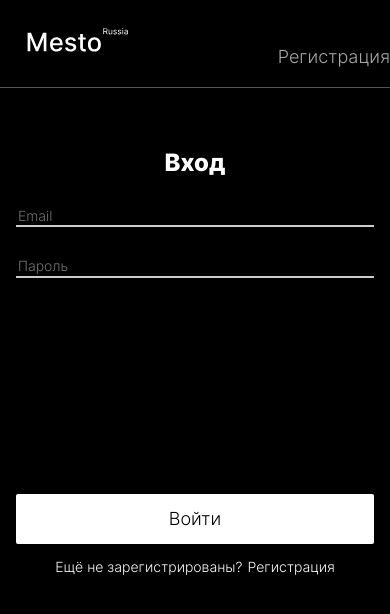
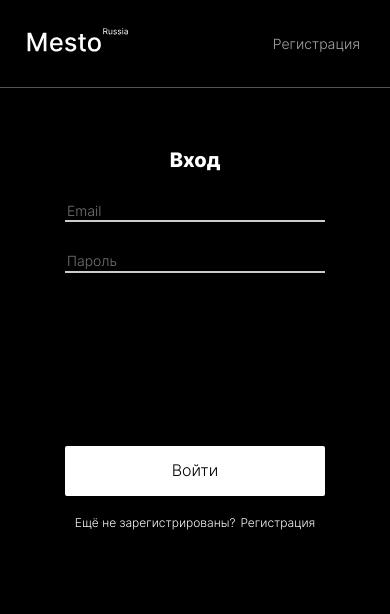
Before and after one commit to AliaksandraI/react-mesto-auth, a React (Create React App) app: page /signin in a window 390 px wide. Shown: the top 614 px of the page. Built offline with nearby package versions, Linux system fonts and the light colour scheme.

Commit message:
total draft is ready

```diff
--- a/src/blocks/header/header.css
+++ b/src/blocks/header/header.css
@@ -13,7 +13,7 @@
 .header__menu-container{
     display: flex;
     flex-direction: row;
-    align-items: center;
+    padding-top: 8px;
 }
 .header__user{
     font-family: 'Inter','Arial', 'Helvetica', sans-serif;
@@ -51,4 +51,18 @@
         padding-top: 28px;
         padding-left: 27px;
     }
+
+    .header__menu-container{
+        margin-right: 30px;
+    }
+
 }
+
+@media screen and (max-width: 425px) {
+    .header__user{
+        font-size: 14px;
+    }
+    .header__menu{
+        font-size: 14px;
+    }
+}
--- a/src/blocks/login/login.css
+++ b/src/blocks/login/login.css
@@ -21,7 +21,6 @@
   color: #FFFFFF;
   text-align: center;
   margin: 0;
-
 }
 .login__input {
   font-family: 'Inter','Arial', 'Helvetica', sans-serif;
@@ -91,3 +90,26 @@
 .login__footer-link :hover {
   opacity: 0.6;
 }
+
+
+@media screen and (max-width: 425px)  {
+  .login__form {
+    max-width: 260px;
+  }
+  .login__submit-button{
+    width: 260px;
+    font-size: 16px;
+    line-height: 19px;
+    margin: 173px 0 20px;
+  }
+  .login__title{
+    font-size: 20px;
+    line-height: 24px;
+  }
+  .login__footer-title {
+    font-size: 12px;
+  }
+  .login__footer-link {
+    font-size: 12px;
+  }
+}
--- a/src/blocks/popup/__close-button/popup__close-button.css
+++ b/src/blocks/popup/__close-button/popup__close-button.css
@@ -20,8 +20,7 @@
     .popup__close-button {
         width: 32px;
         height: 32px;
-        top: -27px;
-        right: -27px;
+        right: 127px;
         overflow: hidden;
         object-position: center;
     }
--- a/src/blocks/popup/popup.css
+++ b/src/blocks/popup/popup.css
@@ -41,3 +41,18 @@
     max-width: 358px;
     text-align: center;
 }
+
+
+@media screen and (max-width: 530px) {
+    .popup__registration-form{
+        min-height: 280px;
+        max-width: 280px;
+        margin-top: 130px;
+    }
+
+    .popup__registration-title{
+        font-size: 20px;
+        margin-bottom: 50px;
+    }
+
+}
--- a/src/components/App.js
+++ b/src/components/App.js
@@ -42,7 +42,7 @@ class App extends React.Component {
                     this.setState({
                         loggedIn: true,
                         UserData:{
-                            email: res.email
+                            email: res.data.email
                         }
                     }, () => {
                         this.props.history.push("/");
--- a/src/components/Register.js
+++ b/src/components/Register.js
@@ -30,10 +30,10 @@ class Register extends React.Component {
   handleSubmit = (e) => {
     e.preventDefault();
       auth.register(this.state.username, this.state.password).then((res) => {
-        console.log(res);
         if(res){
+         this.props.history.push('/signin');
          this.handleGoodRegistration();
-         //this.props.history.push('/');
+
         } else {
           console.log('Произошла ошибка.');
           this.handleBadRegistration();
@@ -42,8 +42,10 @@ class Register extends React.Component {
 
   }
 
-  handleClose(){
-    this.setState({ isRegistrationPopupOpen: false })
+  handleClose = () => {
+    this.setState({ isRegistrationPopupOpen: false });
+
+
   }
 
   handleGoodRegistration = () => {
```
Also changed, not shown: src/images/small_menu.svg (added).
